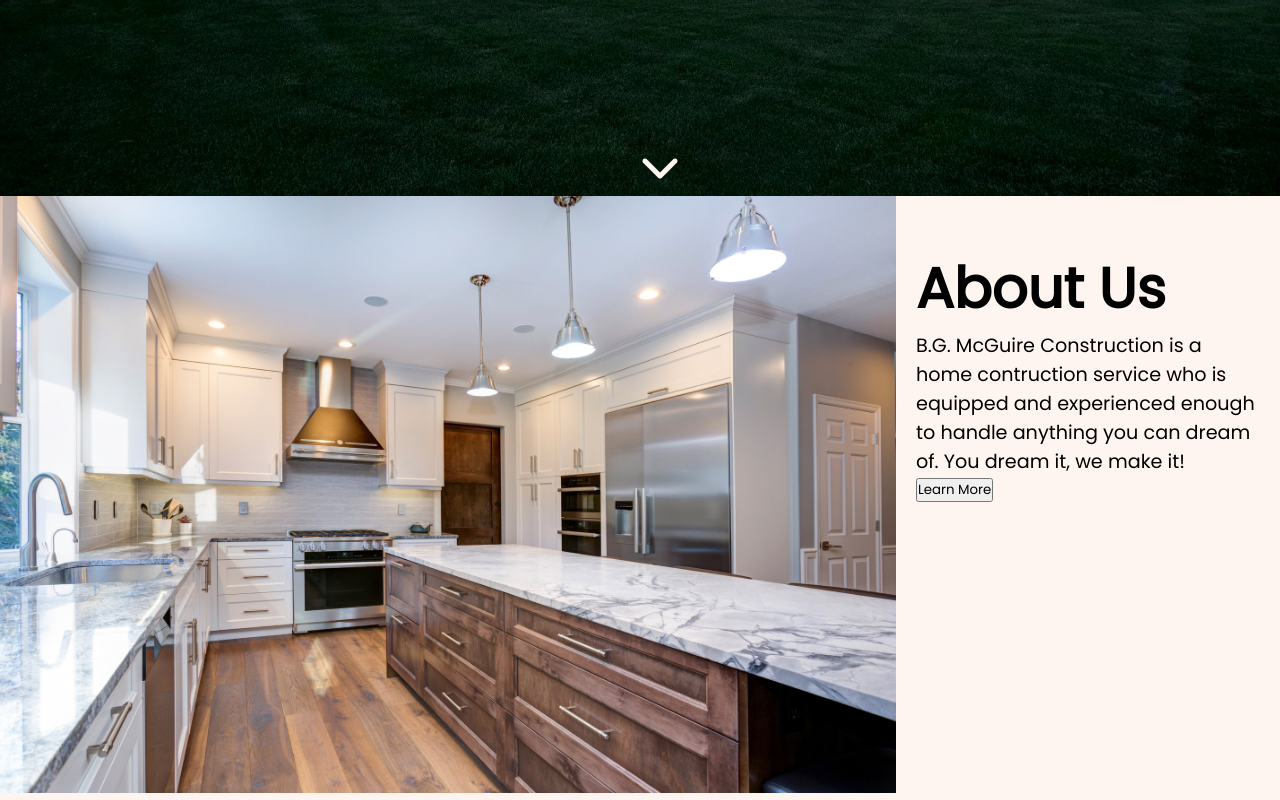
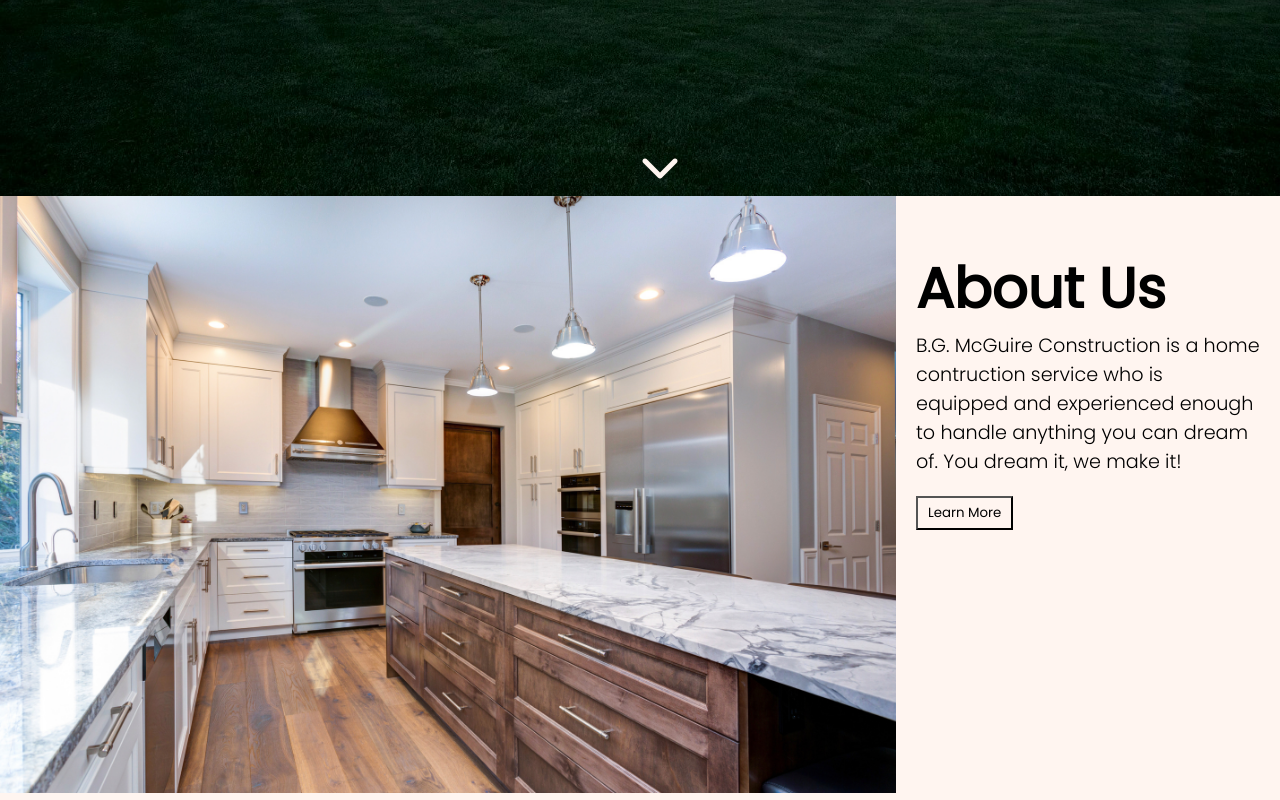
Before and after one commit to SWELLZ/bgmcguire, a plain HTML site: page index.html in a window 1280 px wide. Shown: the part 604-1404 px from the top of the page. Drawn offline with Linux system fonts and the light colour scheme.

Commit message:
finish about section

```diff
--- a/styles.css
+++ b/styles.css
@@ -102,4 +102,16 @@ header img {
 }
 .about-text p {
     font-size: 1.2rem;
+    font-weight: 300;
 }
+.about-text button {
+    margin-top: 20px;
+    padding: 5px 10px;
+    background-color: transparent;
+    transition: all 0.3s ease;
+}
+.about-text button:hover {
+    cursor: pointer;
+    background-color: black;
+    color: white;
+}
```
